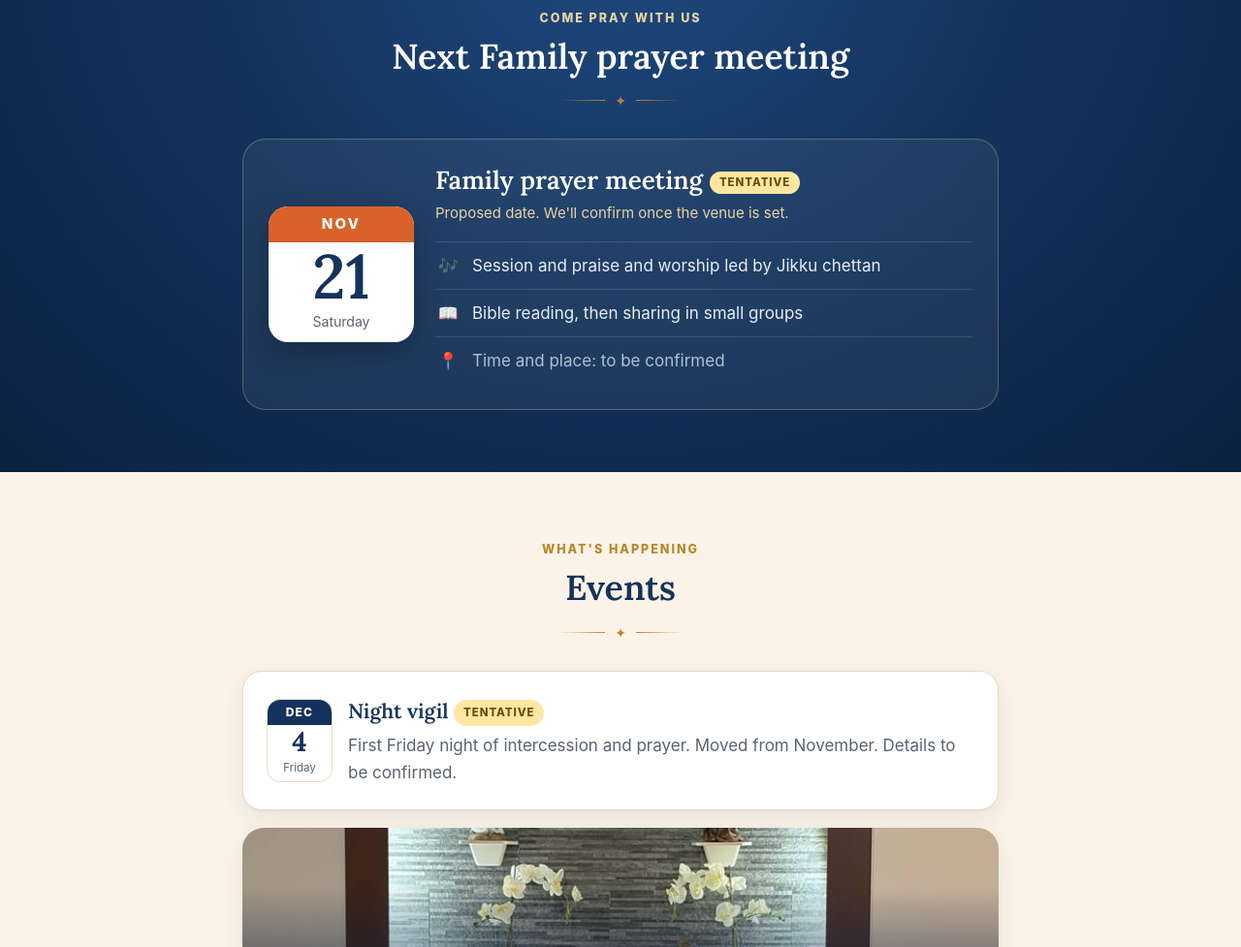
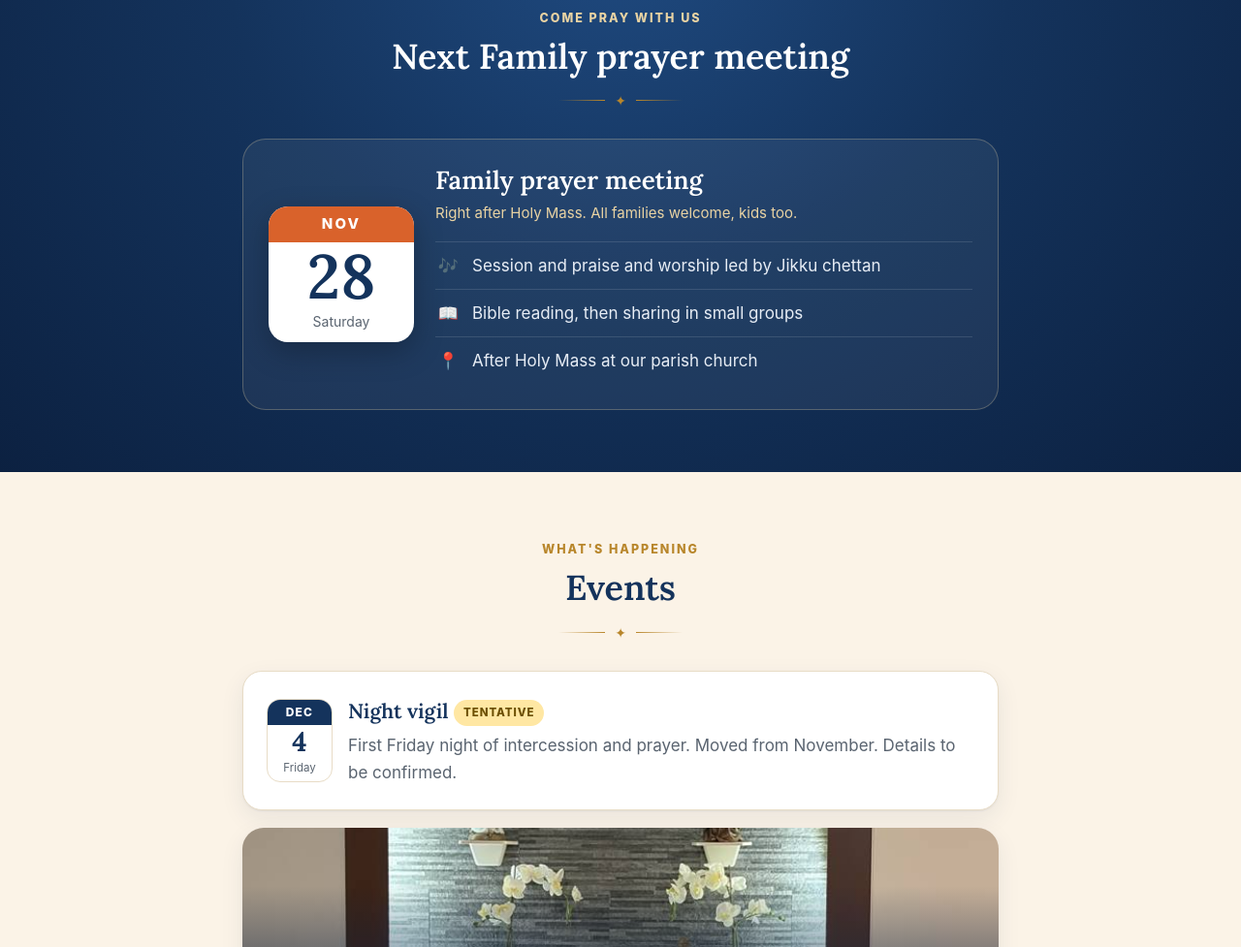
Before and after one commit to Holy-Family-Parish-Halifax-NS/jesus-youth-website, a plain HTML site: page index.html in a window 1280 px wide. Shown: the part 1382-2359 px from the top of the page at 97% size. Drawn offline with Linux system fonts and the light colour scheme.

Commit message:
Prayer meeting Sat, Nov 28 after Holy Mass

```diff
--- a/index.html
+++ b/index.html
@@ -277,15 +277,15 @@
         <div class="orn">&#10022;</div>
       </div>
       <div class="meet rv">
-        <div class="big-cal"><span>NOV</span><b>21</b><small>Saturday</small></div>
+        <div class="big-cal"><span>NOV</span><b>28</b><small>Saturday</small></div>
         <div>
-          <h3>Family prayer meeting <span class="tag">Tentative</span></h3>
-          <p class="note">Proposed date. We'll confirm once the venue is set.</p>
+          <h3>Family prayer meeting</h3>
+          <p class="note">Right after Holy Mass. All families welcome, kids too.</p>
           <ul>
             <li><i>🎶</i><span>Session and praise and worship led by Jikku chettan</span></li>
             <li><i>📖</i><span>Bible reading, then sharing in small groups</span></li>
-            <!-- TODO: add time and place once confirmed -->
-            <li class="tbc"><i>📍</i><span>Time and place: to be confirmed</span></li>
+            <!-- TODO: add the new church name/address and the Saturday Mass time -->
+            <li><i>📍</i><span>After Holy Mass at our parish church</span></li>
           </ul>
         </div>
       </div>
```
Also changed, not shown: 1 other file.
